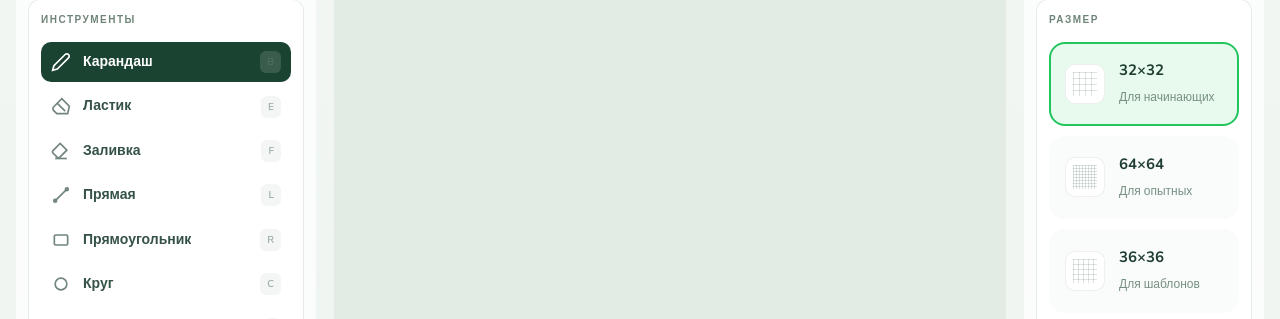
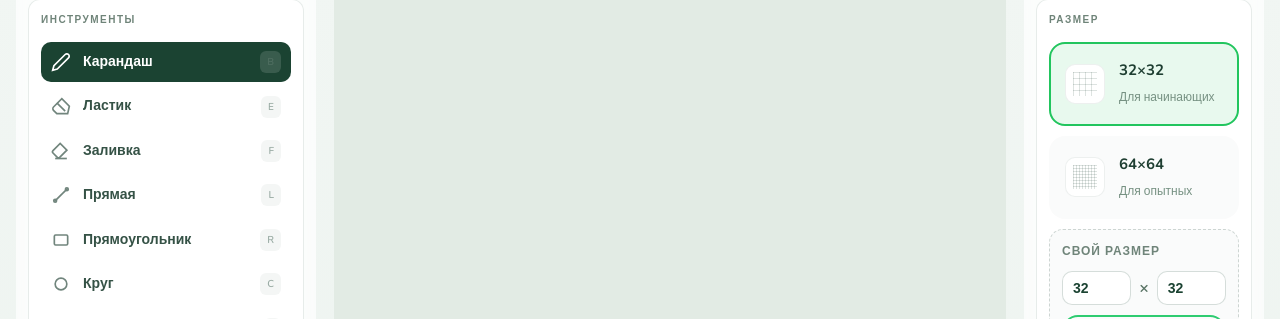
Before and after one commit to Nastya2888/EcoPixel, a Django app: page /draw/ in a window 1280 px wide. Shown: the part 104-423 px from the top of the page. Run offline with Django 5.2, Linux system fonts and the light colour scheme.

Commit message:
Move drawing templates to 32x32 and add 64x64 variants.
Remove the 36x36 canvas preset and expose six template overlays sized for standard editor grids.

Co-authored-by: Cursor <cursoragent@cursor.com>

```diff
--- a/static/css/style.css
+++ b/static/css/style.css
@@ -2675,10 +2675,6 @@ input:focus, select:focus, textarea:focus {
     background-size: 6px 6px;
 }
 
-.draw-v4 .grid-36 {
-    background-size: 5px 5px;
-}
-
 .draw-v4 .grid-64 {
     background-size: 3px 3px;
 }
--- a/static/drawings/js/draw.js
+++ b/static/drawings/js/draw.js
@@ -100,14 +100,56 @@
     const MIN_BRUSH_SIZE = 1;
     const MAX_BRUSH_SIZE = 12;
     const MAX_LAYERS = 16;
-    const TEMPLATE_GRID_SIZE = 36;
+    const TEMPLATE_SIZE_32 = 32;
+    const TEMPLATE_SIZE_64 = 64;
     const MIN_TEMPLATE_OPACITY = 15;
     const MAX_TEMPLATE_OPACITY = 80;
     const DEFAULT_TEMPLATE_OPACITY = 45;
+
+    function createScaledTemplateDraw(baseDraw, baseSize, targetSize) {
+        return function drawScaledTemplate(targetCtx) {
+            if (baseSize === targetSize) {
+                baseDraw(targetCtx);
+                return;
+            }
+            const tempCanvas = document.createElement("canvas");
+            tempCanvas.width = baseSize;
+            tempCanvas.height = baseSize;
+            const tempCtx = tempCanvas.getContext("2d");
+            if (!tempCtx) return;
+            tempCtx.imageSmoothingEnabled = false;
+            tempCtx.fillStyle = targetCtx.fillStyle;
+            baseDraw(tempCtx);
+            targetCtx.imageSmoothingEnabled = false;
+            targetCtx.drawImage(tempCanvas, 0, 0, targetSize, targetSize);
+        };
+    }
+
     const TEMPLATE_LIBRARY = [
-        { id: "forest", name: "Лес", width: TEMPLATE_GRID_SIZE, height: TEMPLATE_GRID_SIZE, draw: drawForestTemplate },
-        { id: "house", name: "Домик и деревья", width: TEMPLATE_GRID_SIZE, height: TEMPLATE_GRID_SIZE, draw: drawHouseTemplate },
-        { id: "mountains", name: "Горы и река", width: TEMPLATE_GRID_SIZE, height: TEMPLATE_GRID_SIZE, draw: drawMountainsTemplate },
+        { id: "forest-32", name: "Лес", width: TEMPLATE_SIZE_32, height: TEMPLATE_SIZE_32, draw: drawForestTemplate32 },
+        { id: "house-32", name: "Домик и деревья", width: TEMPLATE_SIZE_32, height: TEMPLATE_SIZE_32, draw: drawHouseTemplate32 },
+        { id: "mountains-32", name: "Горы и река", width: TEMPLATE_SIZE_32, height: TEMPLATE_SIZE_32, draw: drawMountainsTemplate32 },
+        {
+            id: "forest-64",
+            name: "Лес",
+            width: TEMPLATE_SIZE_64,
+            height: TEMPLATE_SIZE_64,
+            draw: createScaledTemplateDraw(drawForestTemplate32, TEMPLATE_SIZE_32, TEMPLATE_SIZE_64),
+        },
+        {
+            id: "house-64",
+            name: "Домик и деревья",
+            width: TEMPLATE_SIZE_64,
+            height: TEMPLATE_SIZE_64,
+            draw: createScaledTemplateDraw(drawHouseTemplate32, TEMPLATE_SIZE_32, TEMPLATE_SIZE_64),
+        },
+        {
+            id: "mountains-64",
+            name: "Горы и река",
+            width: TEMPLATE_SIZE_64,
+            height: TEMPLATE_SIZE_64,
+            draw: createScaledTemplateDraw(drawMountainsTemplate32, TEMPLATE_SIZE_32, TEMPLATE_SIZE_64),
+        },
     ];
 
     let selectedColor = PALETTE[4];
@@ -278,63 +320,63 @@
         drawTemplateRect(targetCtx, centerX - 1, levelTop, 3, trunkHeight);
     }
 
-    function drawForestTemplate(targetCtx) {
-        drawTemplateLine(targetCtx, 1, 31, 34, 31);
-        drawTemplateLine(targetCtx, 1, 32, 34, 32);
-        drawPineGuide(targetCtx, 18, 5, [13, 17, 21], 7);
-        drawPineGuide(targetCtx, 8, 12, [9, 11], 5);
-        drawPineGuide(targetCtx, 28, 11, [9, 11], 6);
-        drawTemplateCircle(targetCtx, 30, 6, 3);
-        drawTemplatePolyline(targetCtx, [{ x: 11, y: 7 }, { x: 12, y: 6 }, { x: 13, y: 7 }]);
-        drawTemplatePolyline(targetCtx, [{ x: 15, y: 6 }, { x: 16, y: 5 }, { x: 17, y: 6 }]);
-    }
-
-    function drawHouseTemplate(targetCtx) {
-        drawTemplateLine(targetCtx, 1, 31, 34, 31);
-        drawTemplateLine(targetCtx, 1, 32, 34, 32);
-        drawTemplateRect(targetCtx, 10, 15, 16, 13);
+    function drawForestTemplate32(targetCtx) {
+        drawTemplateLine(targetCtx, 0, 30, 31, 30);
+        drawTemplateLine(targetCtx, 0, 31, 31, 31);
+        drawPineGuide(targetCtx, 16, 4, [11, 14, 18], 6);
+        drawPineGuide(targetCtx, 7, 10, [7, 9], 4);
+        drawPineGuide(targetCtx, 25, 9, [7, 9], 5);
+        drawTemplateCircle(targetCtx, 26, 5, 2);
+        drawTemplatePolyline(targetCtx, [{ x: 10, y: 6 }, { x: 11, y: 5 }, { x: 12, y: 6 }]);
+        drawTemplatePolyline(targetCtx, [{ x: 14, y: 5 }, { x: 15, y: 4 }, { x: 16, y: 5 }]);
+    }
+
+    function drawHouseTemplate32(targetCtx) {
+        drawTemplateLine(targetCtx, 0, 30, 31, 30);
+        drawTemplateLine(targetCtx, 0, 31, 31, 31);
+        drawTemplateRect(targetCtx, 9, 13, 14, 12);
         drawTemplatePolyline(targetCtx, [
-            { x: 18, y: 8 },
-            { x: 9, y: 15 },
-            { x: 27, y: 15 },
+            { x: 16, y: 7 },
+            { x: 8, y: 13 },
+            { x: 24, y: 13 },
         ], true);
-        drawTemplateRect(targetCtx, 16, 21, 4, 7);
-        drawTemplateRect(targetCtx, 12, 18, 3, 3);
-        drawTemplateRect(targetCtx, 21, 18, 3, 3);
-        drawPineGuide(targetCtx, 5, 13, [7, 9], 5);
-        drawPineGuide(targetCtx, 31, 13, [7, 9], 5);
-    }
-
-    function drawMountainsTemplate(targetCtx) {
-        drawTemplateLine(targetCtx, 1, 31, 34, 31);
-        drawTemplateLine(targetCtx, 1, 32, 34, 32);
+        drawTemplateRect(targetCtx, 14, 19, 4, 6);
+        drawTemplateRect(targetCtx, 11, 16, 3, 3);
+        drawTemplateRect(targetCtx, 19, 16, 3, 3);
+        drawPineGuide(targetCtx, 4, 12, [6, 8], 4);
+        drawPineGuide(targetCtx, 28, 12, [6, 8], 4);
+    }
+
+    function drawMountainsTemplate32(targetCtx) {
+        drawTemplateLine(targetCtx, 0, 30, 31, 30);
+        drawTemplateLine(targetCtx, 0, 31, 31, 31);
         drawTemplatePolyline(targetCtx, [
-            { x: 2, y: 24 },
-            { x: 10, y: 12 },
-            { x: 18, y: 24 },
+            { x: 2, y: 22 },
+            { x: 9, y: 11 },
+            { x: 16, y: 22 },
         ], true);
         drawTemplatePolyline(targetCtx, [
-            { x: 12, y: 24 },
-            { x: 21, y: 10 },
-            { x: 32, y: 24 },
+            { x: 11, y: 22 },
+            { x: 19, y: 9 },
+            { x: 29, y: 22 },
         ], true);
         drawTemplatePolyline(targetCtx, [
-            { x: 3, y: 27 },
-            { x: 10, y: 29 },
-            { x: 16, y: 29 },
-            { x: 22, y: 31 },
-            { x: 28, y: 32 },
-            { x: 33, y: 34 },
+            { x: 3, y: 25 },
+            { x: 9, y: 27 },
+            { x: 14, y: 27 },
+            { x: 20, y: 29 },
+            { x: 25, y: 30 },
+            { x: 31, y: 31 },
         ]);
         drawTemplatePolyline(targetCtx, [
-            { x: 4, y: 29 },
-            { x: 10, y: 31 },
-            { x: 16, y: 31 },
-            { x: 23, y: 33 },
-            { x: 29, y: 34 },
-            { x: 33, y: 35 },
+            { x: 4, y: 27 },
+            { x: 9, y: 29 },
+            { x: 14, y: 29 },
+            { x: 21, y: 31 },
+            { x: 26, y: 31 },
+            { x: 31, y: 31 },
         ]);
-        drawTemplateCircle(targetCtx, 7, 7, 3);
+        drawTemplateCircle(targetCtx, 6, 6, 2);
     }
 
     function updateTemplateOverlayVisibility() {
--- a/templates/drawings/draw.html
+++ b/templates/drawings/draw.html
@@ -127,16 +127,6 @@
                         <span>Для опытных</span>
                     </div>
                 </label>
-                <label class="size-card">
-                    <input type="radio" name="grid-size" value="36">
-                    <div class="size-visual">
-                        <div class="size-grid grid-36"></div>
-                    </div>
-                    <div class="size-text">
-                        <strong>36×36</strong>
-                        <span>Для шаблонов</span>
-                    </div>
-                </label>
                 <div class="size-custom">
                     <div class="size-custom-title">Свой размер</div>
                     <div class="size-custom-inputs">
@@ -150,9 +140,12 @@
                     <div class="template-picker-title">Шаблоны</div>
                     <select id="template-select" aria-label="Выбор шаблона">
                         <option value="">Без шаблона</option>
-                        <option value="forest">Лес (36×36)</option>
-                        <option value="house">Домик и деревья (36×36)</option>
-                        <option value="mountains">Горы и река (36×36)</option>
+                        <option value="forest-32">Лес (32×32)</option>
+                        <option value="house-32">Домик и деревья (32×32)</option>
+                        <option value="mountains-32">Горы и река (32×32)</option>
+                        <option value="forest-64">Лес (64×64)</option>
+                        <option value="house-64">Домик и деревья (64×64)</option>
+                        <option value="mountains-64">Горы и река (64×64)</option>
                     </select>
                     <label class="template-opacity-label" for="template-opacity-range">
                         Прозрачность шаблона
@@ -280,5 +273,5 @@
     </div>
 </div>
 
-<script src="{% static 'drawings/js/draw.js' %}?v=20260822-03"></script>
+<script src="{% static 'drawings/js/draw.js' %}?v=20260823-03"></script>
 {% endblock %}
```
